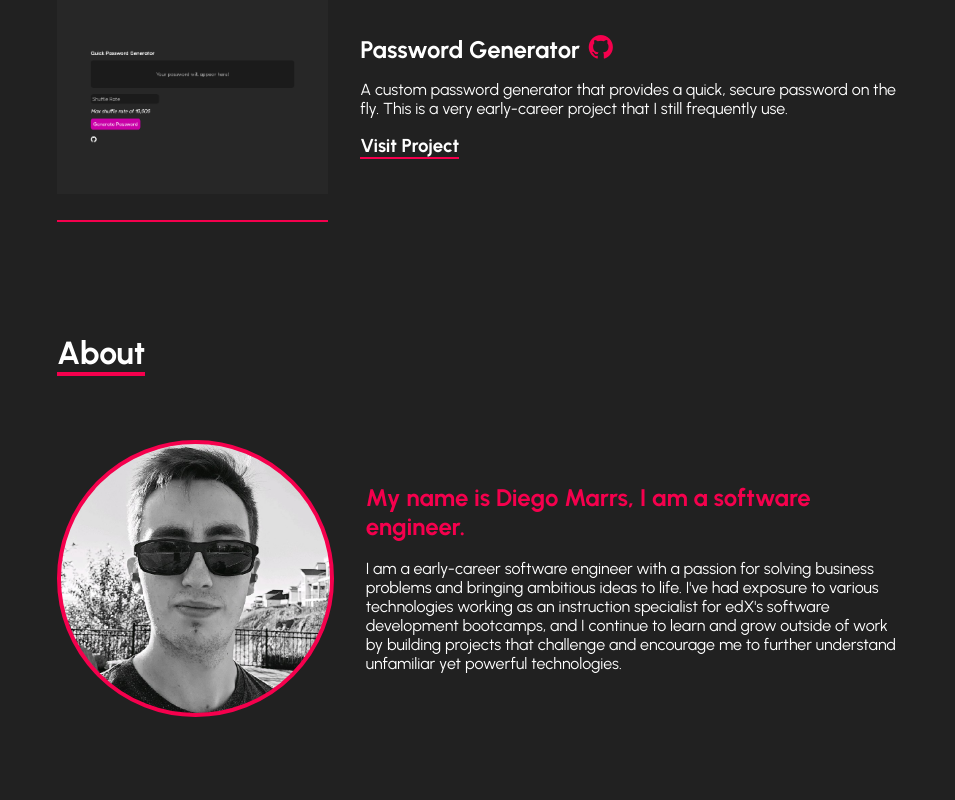
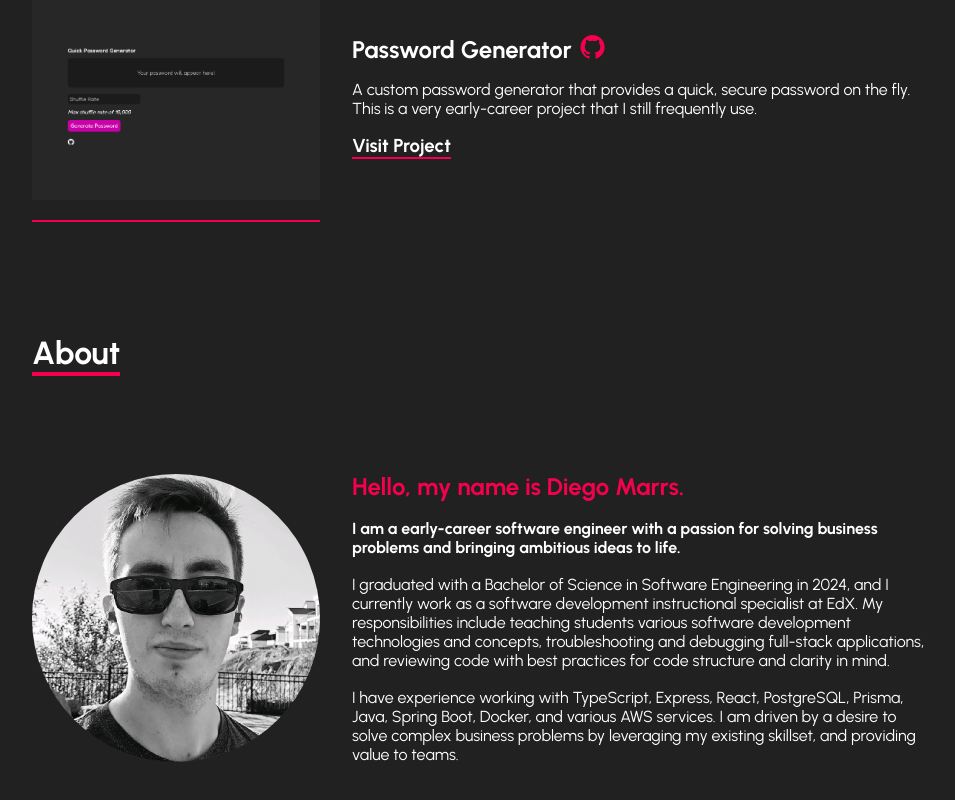
Before and after one commit to StaticCloud/diego-marrs, a React (Vite) app: page / in a window 1280 px wide. Shown: the part 1988-2788 px from the top of the page, without its empty margins (160-1115 px from the left). Built offline with nearby package versions, Linux system fonts and the light colour scheme.

Commit message:
udpated about section content, subject to change

```diff
--- a/src/components/About.tsx
+++ b/src/components/About.tsx
@@ -6,7 +6,7 @@ const AboutWrapper = styled.div``;
 
 const AboutContent = styled.div`
     display: flex;
-    padding: 4rem 0;
+    padding: 6rem 0;
     align-items: center;
 `;
 
@@ -17,6 +17,10 @@ const AboutText = styled.div`
     h2 {
         color: ${props => props.theme.secondary};
     }
+
+    span {
+        font-weight: bold;
+    }
 `;
 
 const Avatar = styled.div`
@@ -25,7 +29,6 @@ const Avatar = styled.div`
     background-image: url(${avatar});
     background-size: contain;
     border-radius: 50%;
-    border: 4px ${props => props.theme.secondary} solid;
 `;
 
 export default function About() {
@@ -35,9 +38,13 @@ export default function About() {
             <AboutContent>
                 <Avatar/>
                 <AboutText>
-                    <h2>My name is Diego Marrs, I am a software engineer.</h2>
-                    <br/>
-                    <p>I am a early-career software engineer with a passion for solving business problems and bringing ambitious ideas to life. I've had exposure to various technologies working as an instruction specialist for edX's software development bootcamps, and I continue to learn and grow outside of work by building projects that challenge and encourage me to further understand unfamiliar yet powerful technologies.</p>
+                    <h2>Hello, my name is Diego Marrs.</h2>
+                    <br />
+                    <p><span>I am a early-career software engineer with a passion for solving business problems and bringing ambitious ideas to life.</span></p>
+                    <br />
+                    <p>I graduated with a Bachelor of Science in Software Engineering in 2024, and I currently work as a software development instructional specialist at EdX. My responsibilities include teaching students various software development technologies and concepts, troubleshooting and debugging full-stack applications, and reviewing code with best practices for code structure and clarity in mind.</p>
+                    <br />
+                    <p>I have experience working with TypeScript, Express, React, PostgreSQL, Prisma, Java, Spring Boot, Docker, and various AWS services. I am driven by a desire to solve complex business problems by leveraging my existing skillset, and providing value to teams.</p>
                 </AboutText>
             </AboutContent>
         </AboutWrapper>
--- a/src/components/Section.tsx
+++ b/src/components/Section.tsx
@@ -18,8 +18,8 @@ const StyledInner = styled.div`
     margin: 0 auto;
     padding: 2rem;
 
-    @media only screen and (min-width: 910px) {
-        width: 910px;
+    @media only screen and (min-width: 960px) {
+        width: 960px;
     }
 `;
 
```
